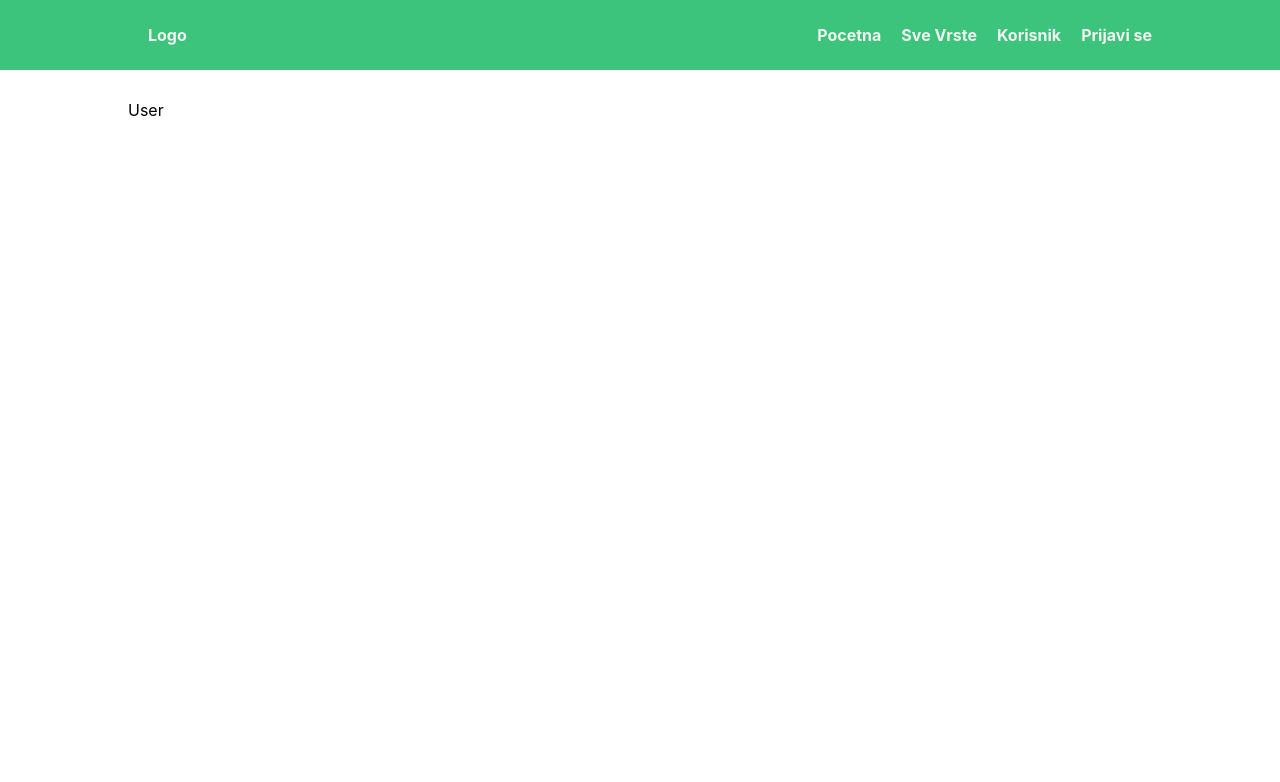
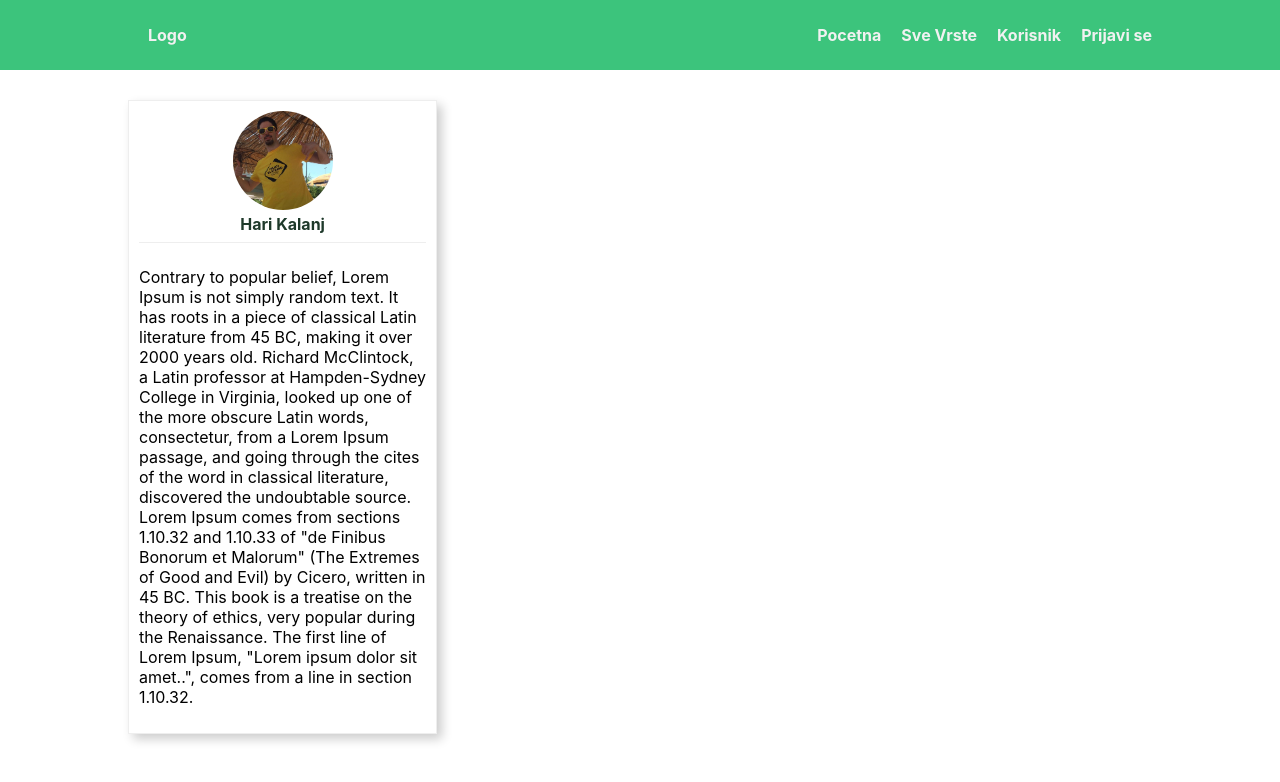
Before and after one commit to bojanKalanj/fungi-react-flexbox, a React (Create React App) app: page /user in a window 1280 px wide. Shown: the top 782 px of the page. Built offline with nearby package versions, Linux system fonts and the light colour scheme.

Commit message:
Add UserInfo and UserAvatar components

```diff
--- a/src/UI/Form/Form.js
+++ b/src/UI/Form/Form.js
@@ -6,6 +6,7 @@ const Form = (props) => {
     return (
         <form className="Form">
             <h4>{ props.title }</h4>
+            <hr />
             { props.children }
         </form>
     )
--- a/src/components/pages/User/User.js
+++ b/src/components/pages/User/User.js
@@ -1,10 +1,13 @@
 import React from 'react';
+
+import { FlexContainer } from '../../../UI/Container/Container';
+import UserInfo from './UserInfo/UserInfo';
 
 const User = () => {
     return (
-        <div >
-            User
-        </div>
+        <FlexContainer >
+            <UserInfo />
+        </FlexContainer>
     )
 }
 
--- /dev/null
+++ b/src/components/pages/User/UserAvatar/UserAvatar.css
@@ -0,0 +1,10 @@
+.UserAvatar{
+    display: flex;
+    flex-direction: column;
+    text-align: center;
+}
+
+.UserAvatar img{
+    width: 100px;
+    border-radius: 50%;
+}
--- /dev/null
+++ b/src/components/pages/User/UserAvatar/UserAvatar.js
@@ -0,0 +1,19 @@
+import React from 'react';
+
+import './UserAvatar.css';
+import { AnchorTag } from '../../../../UI/AnchorTag/AnchorTag';
+
+const UserAvatar = (props) => {
+    return(
+        <div className="UserAvatar">
+            <div>
+                <img src={props.src} alt={props.alt} />
+            </div>
+            <AnchorTag to="/user">
+                { props.userName }
+            </AnchorTag>
+        </div>
+    )
+}
+
+export default UserAvatar;
--- /dev/null
+++ b/src/components/pages/User/UserInfo/UserInfo.js
@@ -0,0 +1,21 @@
+import React from 'react';
+
+import { Card, CardBody } from '../../../../UI/Card/Card';
+import UserAvatar from '../UserAvatar/UserAvatar';
+import hariPlaceholder from '../../../../assets/hari.jpg'
+
+const UserInfo = () => {
+    return(
+        <Card width="30%">
+            <CardBody>
+                <UserAvatar src={hariPlaceholder} alt="hari" userName="Hari Kalanj"/>
+                <hr />
+                <p>
+                    Contrary to popular belief, Lorem Ipsum is not simply random text. It has roots in a piece of classical Latin literature from 45 BC, making it over 2000 years old. Richard McClintock, a Latin professor at Hampden-Sydney College in Virginia, looked up one of the more obscure Latin words, consectetur, from a Lorem Ipsum passage, and going through the cites of the word in classical literature, discovered the undoubtable source. Lorem Ipsum comes from sections 1.10.32 and 1.10.33 of "de Finibus Bonorum et Malorum" (The Extremes of Good and Evil) by Cicero, written in 45 BC. This book is a treatise on the theory of ethics, very popular during the Renaissance. The first line of Lorem Ipsum, "Lorem ipsum dolor sit amet..", comes from a line in section 1.10.32.
+                </p>
+            </CardBody>
+        </Card>
+    )
+}
+
+export default UserInfo;
```
Also changed, not shown: src/assets/hari.jpg (added).
